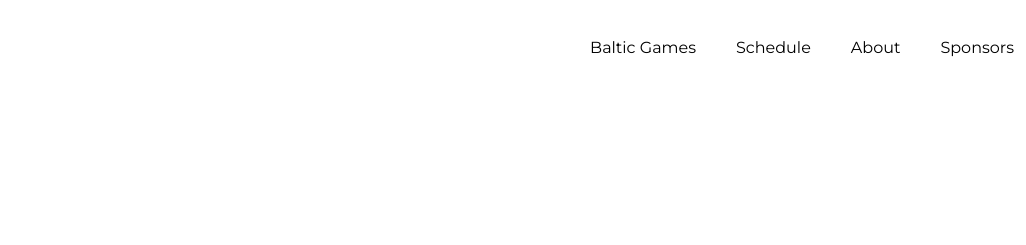
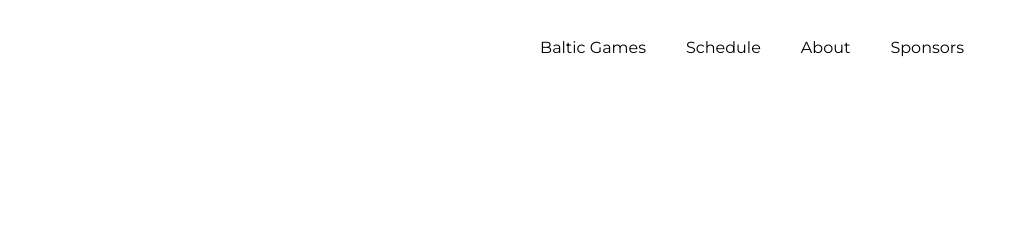
Before and after one commit to bartboulevard/aastategija24, a plain HTML site: page index.html in a window 1280 px wide. Shown: the top 245 px of the page, 254-1280 px from the left. Drawn offline with Linux system fonts and the light colour scheme.

Commit message:
Final product

```diff
--- a/index.css
+++ b/index.css
@@ -147,6 +147,7 @@ nav .nav-buttons {
     align-items: center;
     flex-wrap: wrap;
     align-content: flex-start;
+    margin-right: 50px;
 }
 
 nav div a {
@@ -209,6 +210,18 @@ section h3 {
 
 /* SCHEDULE */
 
+::-webkit-scrollbar {
+    width: 12px;
+    background-color: #F5F5F5;
+    border-radius: 10px;
+}
+::-webkit-scrollbar-thumb
+{
+    border-radius: 10px;
+    -webkit-box-shadow: inset 0 0 6px rgba(0,0,0,.3);
+    background-color: #555;
+}
+
 .schedule {
     display: table;
     height: 1024px;
@@ -219,6 +232,7 @@ section h3 {
     background-position: right, bottom left;
     position: relative;
     z-index: 2;
+
 
 }
 .schedule p {
@@ -245,6 +259,7 @@ section h3 {
     text-decoration: none;
     transition: 0.15s;
     border-radius: 52px;
+    cursor: pointer;
 }
 .schedule .schedule-nav h4 a {
     text-decoration: none;
@@ -478,7 +493,7 @@ footer .col-md-4 {
     align-items: center;
     flex-wrap: wrap;
     margin: 0 20px;
-    width: 500px;
+    width: 100%;
     align-content: center;
 }
 
@@ -493,7 +508,7 @@ footer .col-md-4 {
 }
 
 .footer i {
-position: absolute;
+    position: absolute;
     font-size: 20px;
     color: #ffffff;
     margin-left: -50px;
@@ -502,3 +517,10 @@ position: absolute;
     margin-top: 50px;
     font-weight: lighter;
 }
+
+/* -----media queries----- */
+
+@media only screen and (max-width: 767px) {
+    nav .nav-buttons {
+        display: none; /* Hide the entire navigation bar */
+    }}
--- a/index.html
+++ b/index.html
@@ -7,7 +7,7 @@
 </head>
 
 <body>
-<nav class="sticky">
+<nav>
     <div class="baltic-games-logo">
         <img src="/images/baltic.png" alt="Baltic Games logo">
     </div>
@@ -50,6 +50,7 @@
                 <h4 id="btn-april26">April 26th</h4>
                 <h4 id="btn-april27">April 27th</h4>
             </div>
+
             <div class="april25" id="april25" style="display: none">
                 <div class="event1"><h4 style="font-weight: bold">13.00 - 15.00: Arrival and accommodation <h4>@ Tartu Vocational College (Kopli 1, Tartu, C-korpus)</h4></h4></div>
                 <div class="event1"><h4 style="font-weight: bold">15.00 - 16.30: Lunch</h4></div>
@@ -141,7 +142,7 @@
 </section>
 
 <div class="hold-footer">
-<footer class="footer">
+    <footer class="footer">
         <div class="footer-container">
             <div class="row">
                 <div class="col-md-4">
@@ -168,7 +169,7 @@
             </div>
             <h4 class="copyright"> 2024 Estonian Vocational School Sport Federation NPO</h4>
         </div>
-</footer>
+    </footer>
 </div>
 
 
```
Also changed, not shown: 1 other file.
